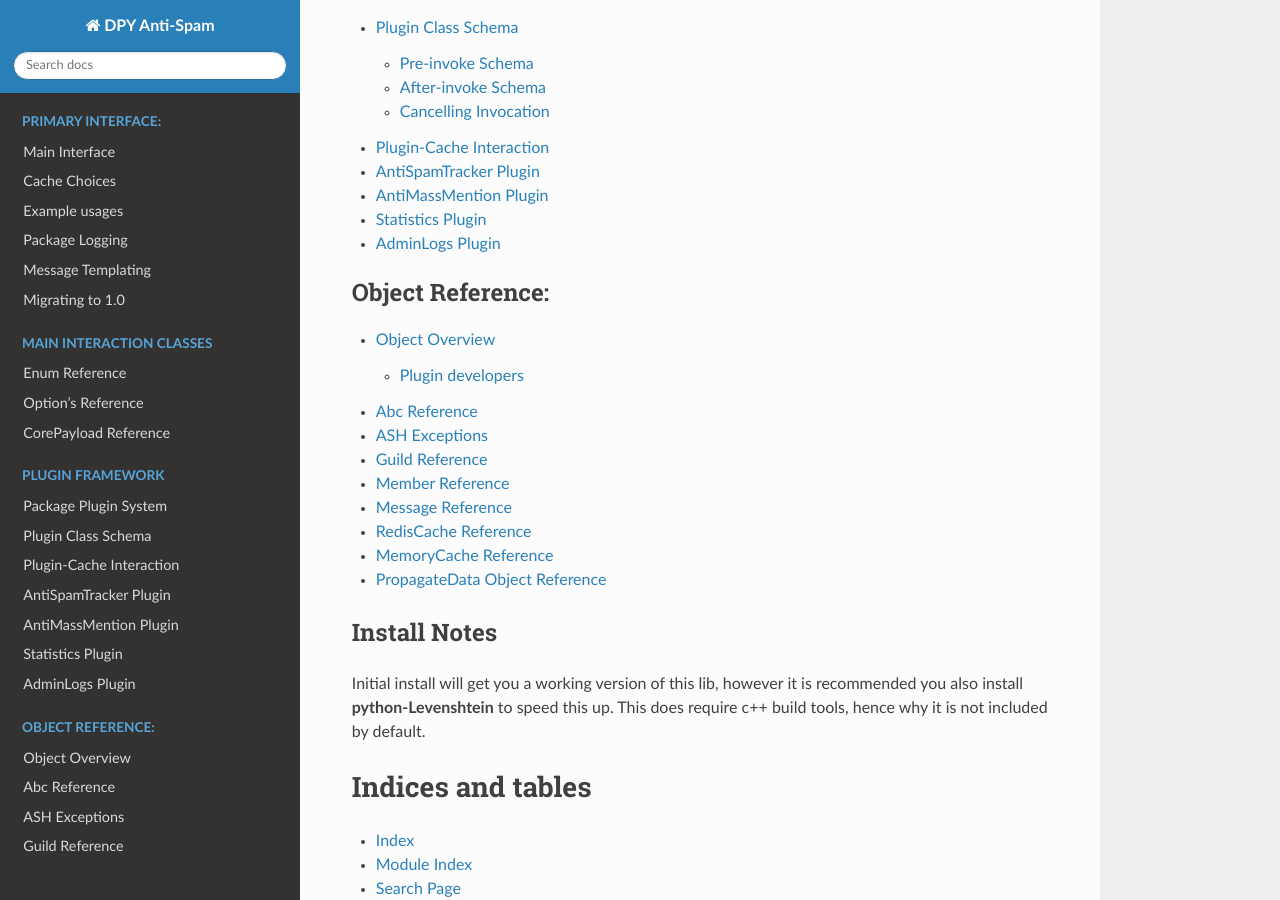
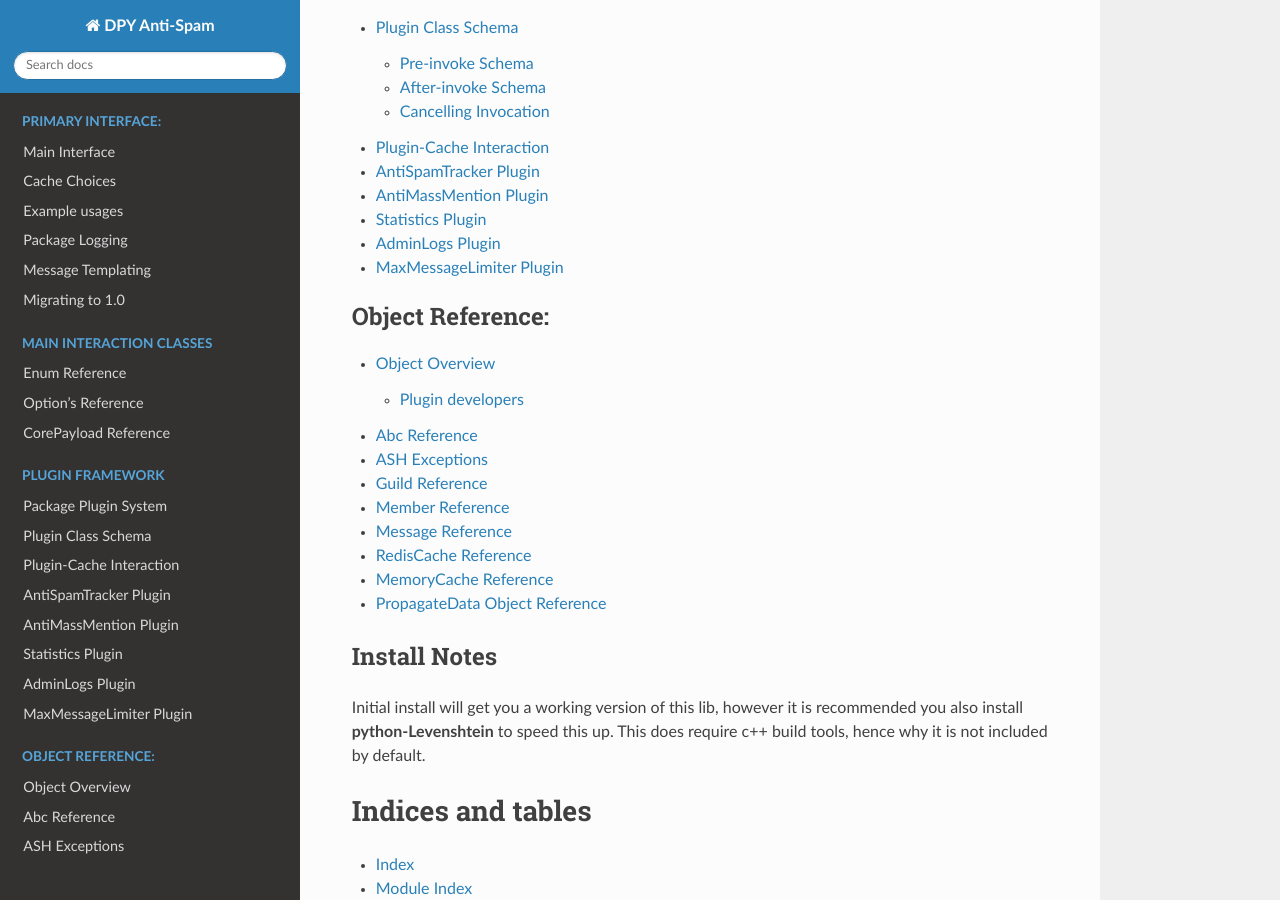
Before and after one commit to Skelmis/Discord-Anti-Spam, a Sphinx documentation site: the page built from docs/index.rst, in a window 1280 px wide and 900 px high, scrolled down 1311 px. Built offline with Sphinx 7.4.7 and the Read the Docs theme 2.0.0, drawn with Linux system fonts in a browser that asks for light colours; some of the changed lines change nothing that is shown.

Commit message:
Add new docs to toc tree

```diff
--- a/docs/index.rst
+++ b/docs/index.rst
@@ -44,6 +44,7 @@ The package features some built in punishments, these are:
    modules/plugins/mentions.rst
    modules/plugins/stats.rst
    modules/plugins/logs.rst
+   modules/plugins/limiter.rst
 
 .. toctree::
    :maxdepth: 2
```
